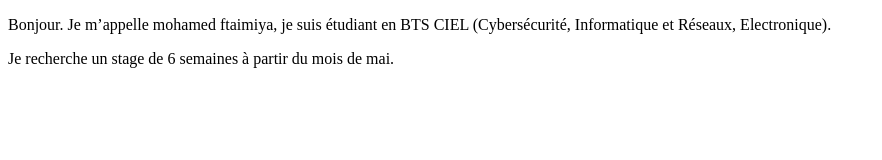
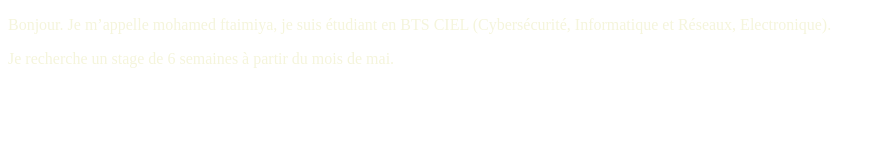
Before and after one commit to MohamedF09/monCV, a plain HTML site: page cv-en-construction.html in a window 1280 px wide. Shown: the whole page, without its empty margins (0-882 px from the left). Drawn offline with Linux system fonts and the light colour scheme.

Commit message:
color page lien

```diff
--- a/cv-en-construction.html
+++ b/cv-en-construction.html
@@ -1,6 +1,7 @@
 <!DOCTYPE html>
 <html lang="fr">
     <head>
+        <link rel="stylesheet" href="style css v en construction.css">
         <meta charset="utf-8" />
         <title> cv-en-construction </title>
         <body>
--- /dev/null
+++ b/style css v en construction.css
@@ -0,0 +1,3 @@
+html {
+    color:beige
+}
```
